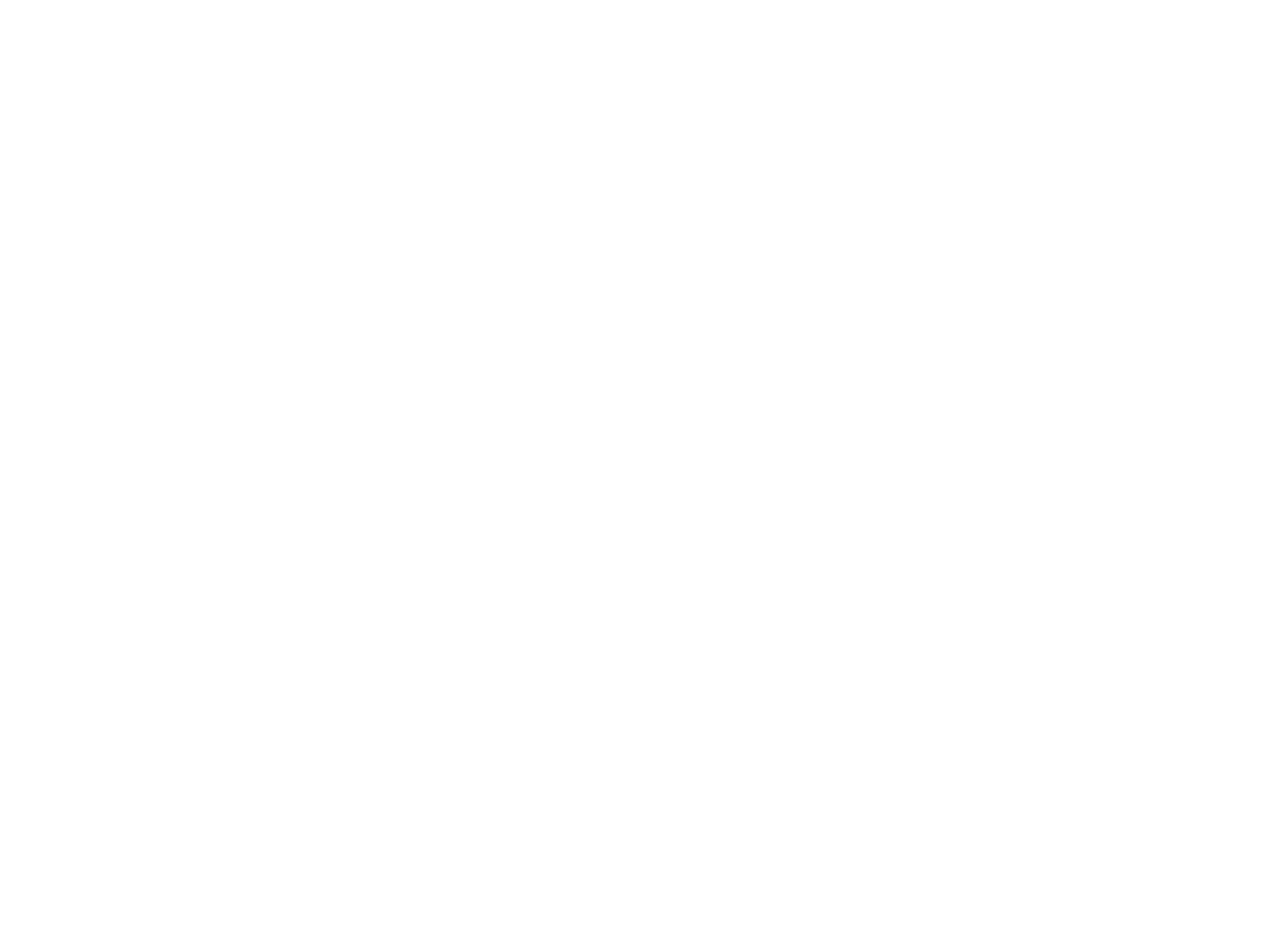
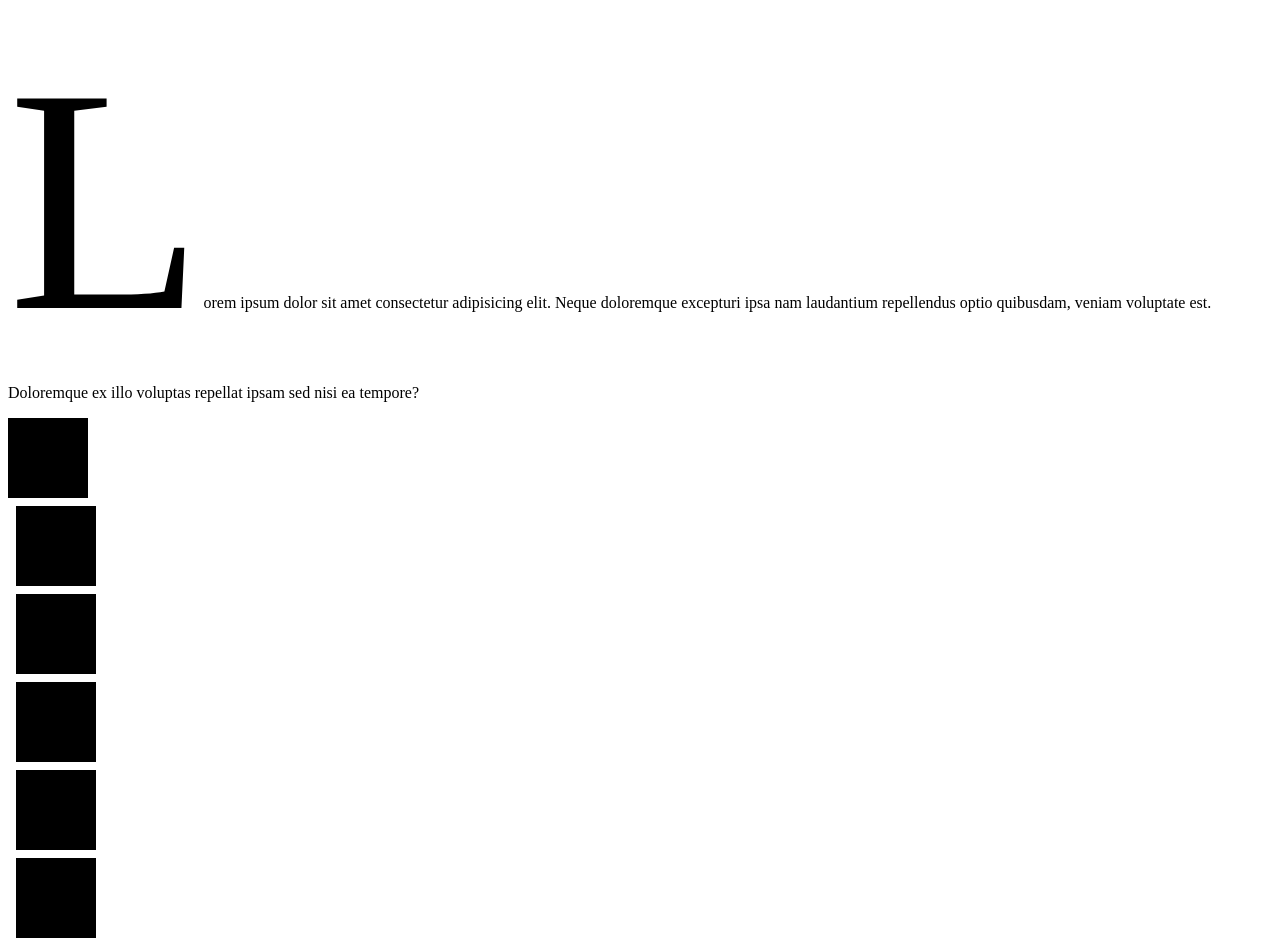
Before and after one commit to alexakode/pseudo-n-stuff, a plain HTML site: page index.html in a window 1280 px wide. Before the commit the page ends 800 px from the top, so only its background shows below. Drawn offline with Linux system fonts and the light colour scheme.

Commit message:
grids and squares

```diff
--- a/index.html
+++ b/index.html
@@ -6,3 +6,17 @@
   <link rel="stylesheet" href="styles.css" />
 </head>
 <body>
+  <p>
+    Lorem ipsum dolor sit amet consectetur adipisicing elit. Neque doloremque
+    excepturi ipsa nam laudantium repellendus optio quibusdam, veniam voluptate
+    est. Doloremque ex illo voluptas repellat ipsam sed nisi ea tempore?
+  </p>
+  <div class="grid">
+    <div></div>
+    <div></div>
+    <div></div>
+    <div></div>
+    <div></div>
+    <div></div>
+  </div>
+</body>
--- a/styles.css
+++ b/styles.css
@@ -11,5 +11,22 @@ p::first-letter {
     color: white;
 }
 .test::before{
+    content: : "bye";
     color: #fff
 }
+.test:hover {
+    scale: 1.2;
+    transition: all 1s;
+}
+.grid > div {
+    height: 5rem;
+    width: 5rem;
+    background: black;
+    margin: 1/2rem;
+}
+.grid > * + * {
+    margin: .5rem;
+}
+.grid > * + * {
+
+}
```
Lines whose indentation alone changed are shown as unchanged.
